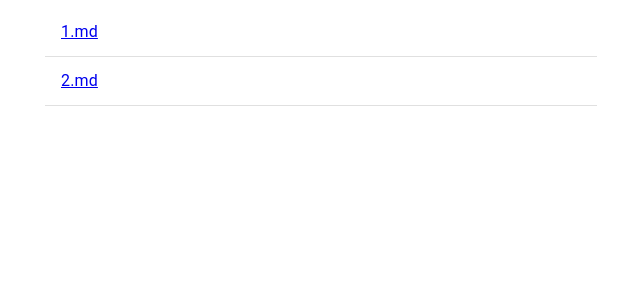
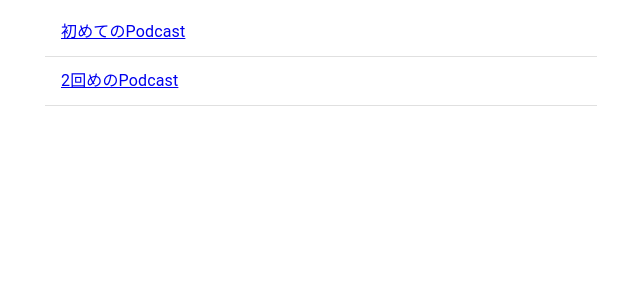
Before and after one commit to kyoncy/nextjs-podcast, a Next.js app: page / in a window 1280 px wide. Shown: the top 300 px of the page, without its empty margins (319-959 px from the left). Built offline with nearby package versions, Linux system fonts and the light colour scheme.

Commit message:
fix page transition bug

```diff
--- a/src/_posts/1.md
+++ b/src/_posts/1.md
@@ -5,4 +5,6 @@
 
 # 初めての Podcast
 
-サンプル記事
+- Atomic Design 使ってみたけど途中からスタイル書いてるのが面倒になって Semantic UI 入れてる
+- 音声とはいえど 1 分 45 秒のこのオーディオファイルが mp3 で 1.7MB
+  - 20 分くらいのボリュームにするとしてももう少し抑えたい
--- a/src/components/Molecules/InputRange/AudioSeekbar.tsx
+++ b/src/components/Molecules/InputRange/AudioSeekbar.tsx
@@ -1,4 +1,4 @@
-import { useState, useEffect } from 'react'
+import { useState } from 'react'
 import styled from 'styled-components'
 import { Howl } from 'howler'
 import Grid from '@material-ui/core/Grid'
@@ -26,7 +26,6 @@
     audio.seek(position)
   }
 
-  useEffect(() => {
   audio.on('play', () => {
     updateSeekbar()
     clearInterval(intervalId)
@@ -39,7 +38,6 @@
   })
   audio.on('pause', () => clearInterval(intervalId))
   audio.on('stop', () => clearInterval(intervalId))
-  })
 
   return (
     <StyledDiv>
--- a/src/components/Molecules/InputRange/VolumeSeekbar.tsx
+++ b/src/components/Molecules/InputRange/VolumeSeekbar.tsx
@@ -15,7 +15,7 @@
 `
 
 const VolumeSeekbar: React.FC<VolumeSeekbarProps> = ({ audio }) => {
-  const [value, setValue] = useState(50)
+  const [value, setValue] = useState(100)
 
   const handleChange = (_, newValue: number) => {
     audio.volume(newValue / 100)
--- a/src/pages/index.tsx
+++ b/src/pages/index.tsx
@@ -40,12 +40,12 @@
       <Container maxWidth="sm">
         <List>
           {posts.map((post) => {
-            const { path, filename } = post
+            const { path, filename, matter } = post
             return (
               <Fragment key={filename}>
                 <ListItem>
                   <ListItemText>
-                    <Link href={`posts/${path}`}>{filename}</Link>
+                    <Link href={`posts/${path}`}>{matter.title}</Link>
                   </ListItemText>
                 </ListItem>
                 <Divider />
```
Also changed, not shown: src/components/templates/AudioControlCenter.tsx (+7 -0 lines), 1 other file (tests, documents, lock files or other folders). Lines whose indentation alone changed are shown as unchanged.
